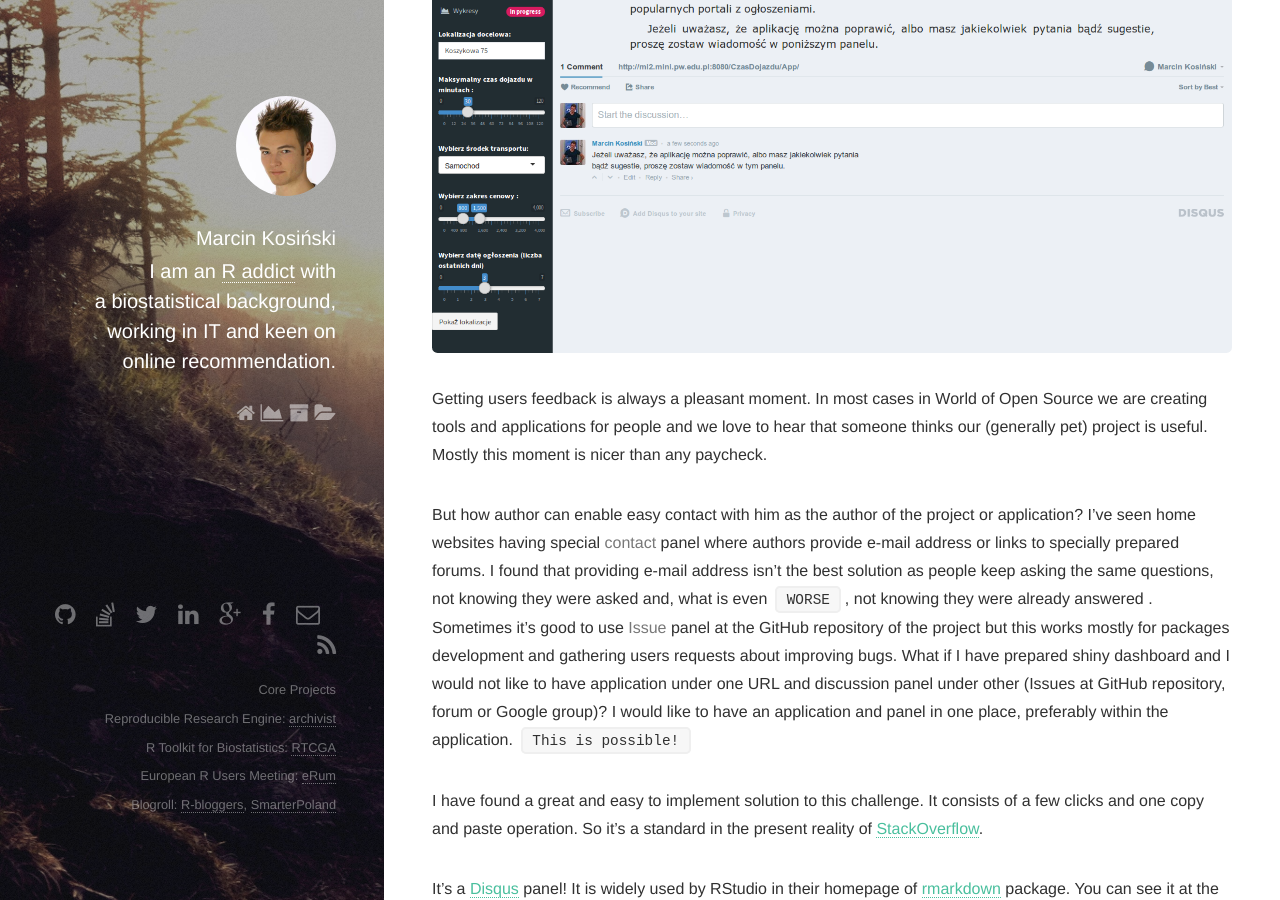
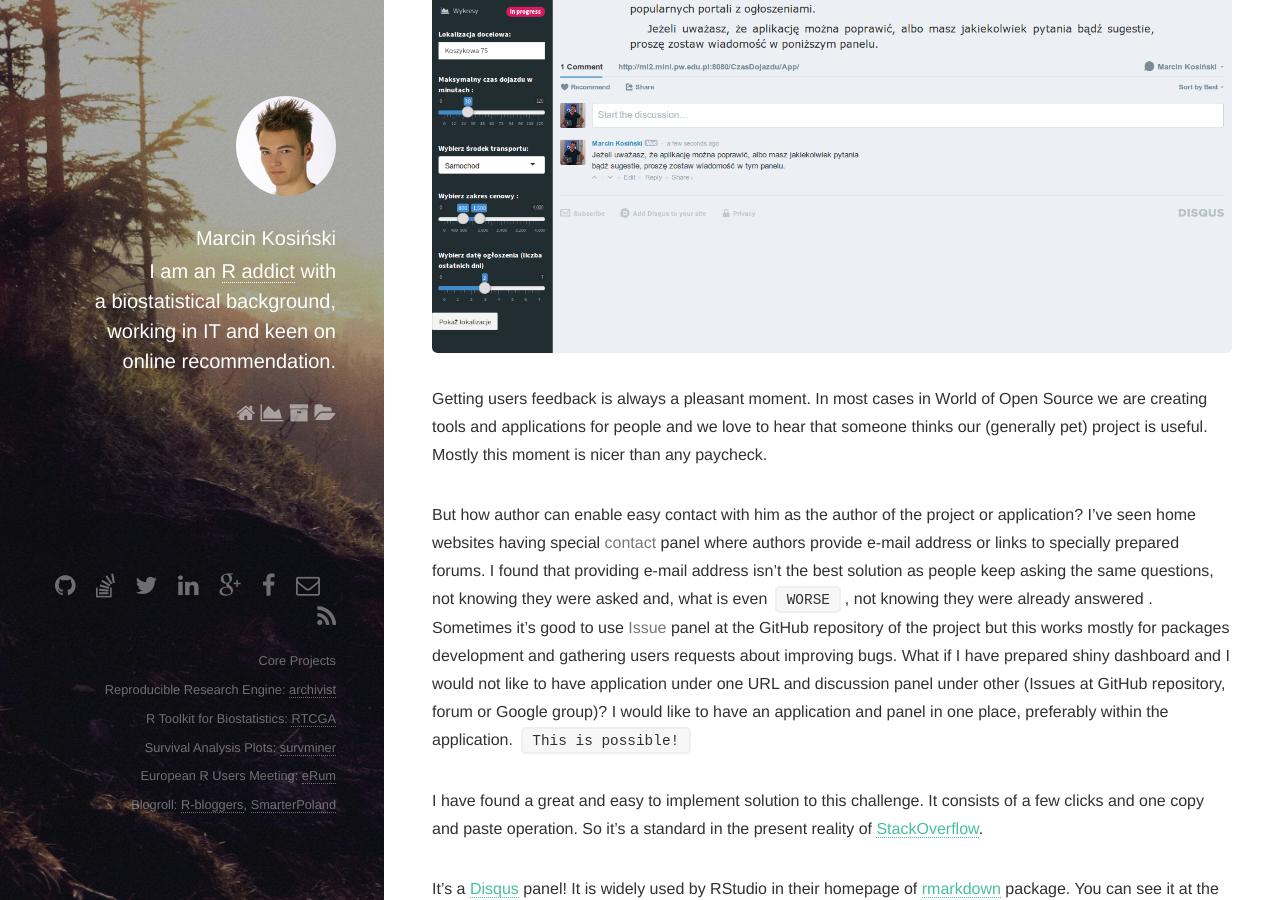
Before and after one commit to MarcinKosinski/MarcinKosinski.github.io, a Jekyll site: the page built from index.html, in a window 1280 px wide and 900 px high, scrolled down 313 px. Built offline with Jekyll 4.4.1, drawn with Linux system fonts in a browser that asks for light colours; comment, search, counter and statistics services are not loaded.

Commit message:
add survminer to core projects

```diff
--- a/_layouts/default.html
+++ b/_layouts/default.html
@@ -158,6 +158,7 @@
                 <li>Core Projects</li>
                 <li>Reproducible Research Engine: <a href="http://pbiecek.github.io/archivist">archivist</a></li>
                 <li>R Toolkit for Biostatistics: <a href="https://rtcga.github.io/RTCGA">RTCGA</a></li>
+                <li>Survival Analysis Plots: <a href="http://www.sthda.com/english/rpkgs/survminer/">survminer</a></li>
                 <li>European R Users Meeting: <a href="https://erum.ue.poznan.pl">eRum</a></li>
                 <li>Blogroll: <a href="http://www.r-bloggers.com/">R-bloggers</a>, <a href="http://smarterpoland.pl/">SmarterPoland</a></li>
             </ul>
```
